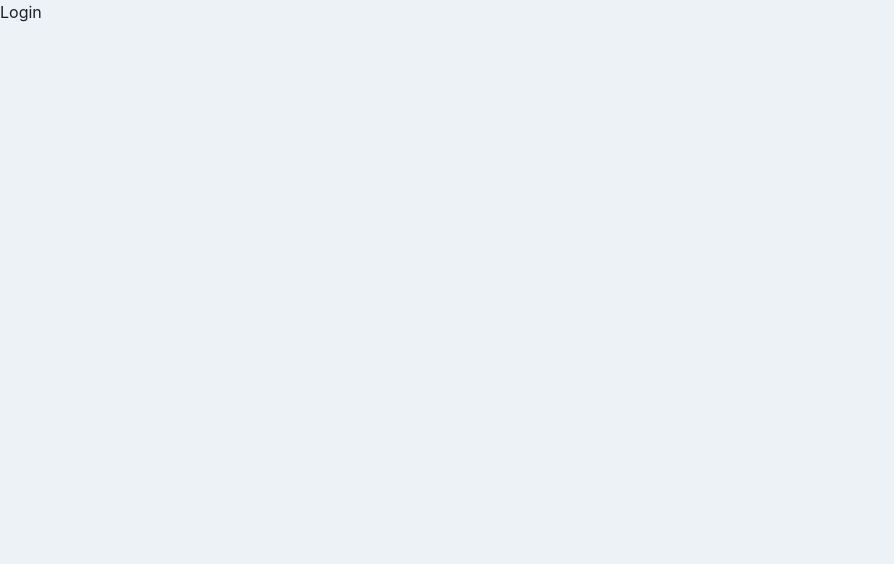
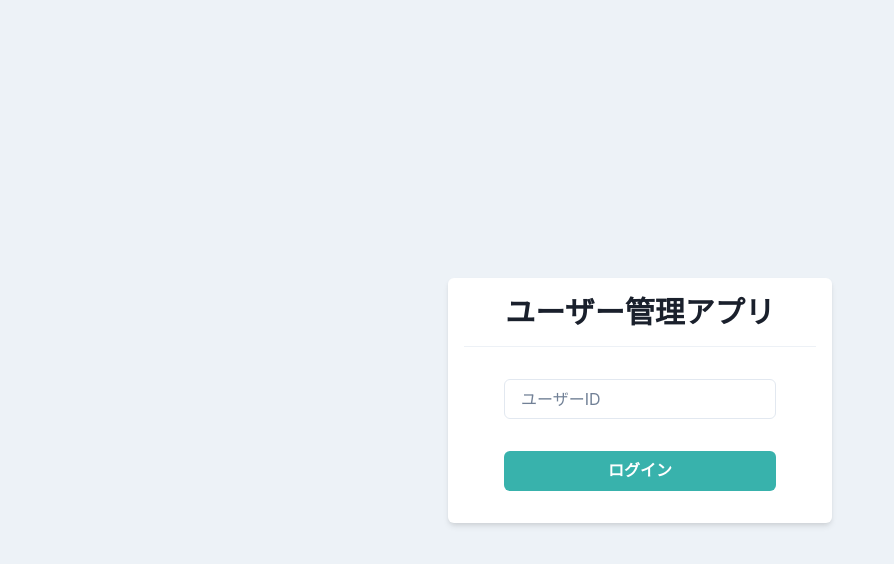
Before and after one commit to MoekaKitamura/react_user_management_app, a React (Create React App) app: page / in a window 1280 px wide. Shown: the top 564 px of the page, without its empty margins (0-894 px from the left). Built offline with nearby package versions, Linux system fonts and the light colour scheme.

Commit message:
login page design

```diff
--- /dev/null
+++ b/src/components/atoms/button/PrimaryButton.tsx
@@ -0,0 +1,14 @@
+import { memo, FC, ReactNode } from "react";
+import { Button } from "@chakra-ui/react";
+
+type Props = {
+  children: ReactNode;
+};
+
+export const PrimaryButton: FC<Props> = memo(({ children }) => {
+  return (
+    <Button bg="teal.400" color="white" _hover={{ opacity: 0.8 }}>
+      {children}
+    </Button>
+  );
+});
--- a/src/components/pages/Login.tsx
+++ b/src/components/pages/Login.tsx
@@ -1,5 +1,20 @@
+import { Box, Divider, Flex, Heading, Input, Stack } from "@chakra-ui/react";
 import { memo, FC } from "react";
+import { PrimaryButton } from "../atoms/button/PrimaryButton";
 
 export const Login: FC = memo(() => {
-  return <div>Login</div>;
+  return (
+    <Flex align="center" justify="center" height="100vh">
+      <Box bg="white" w="sm" p={4} borderRadius="md" shadow="md">
+        <Heading as="h1" size="lg" textAlign="center">
+          ユーザー管理アプリ
+        </Heading>
+        <Divider my={4} />
+        <Stack spacing={8} py={4} px={10}>
+          <Input placeholder="ユーザーID" />
+          <PrimaryButton>ログイン</PrimaryButton>
+        </Stack>
+      </Box>
+    </Flex>
+  );
 });
```
